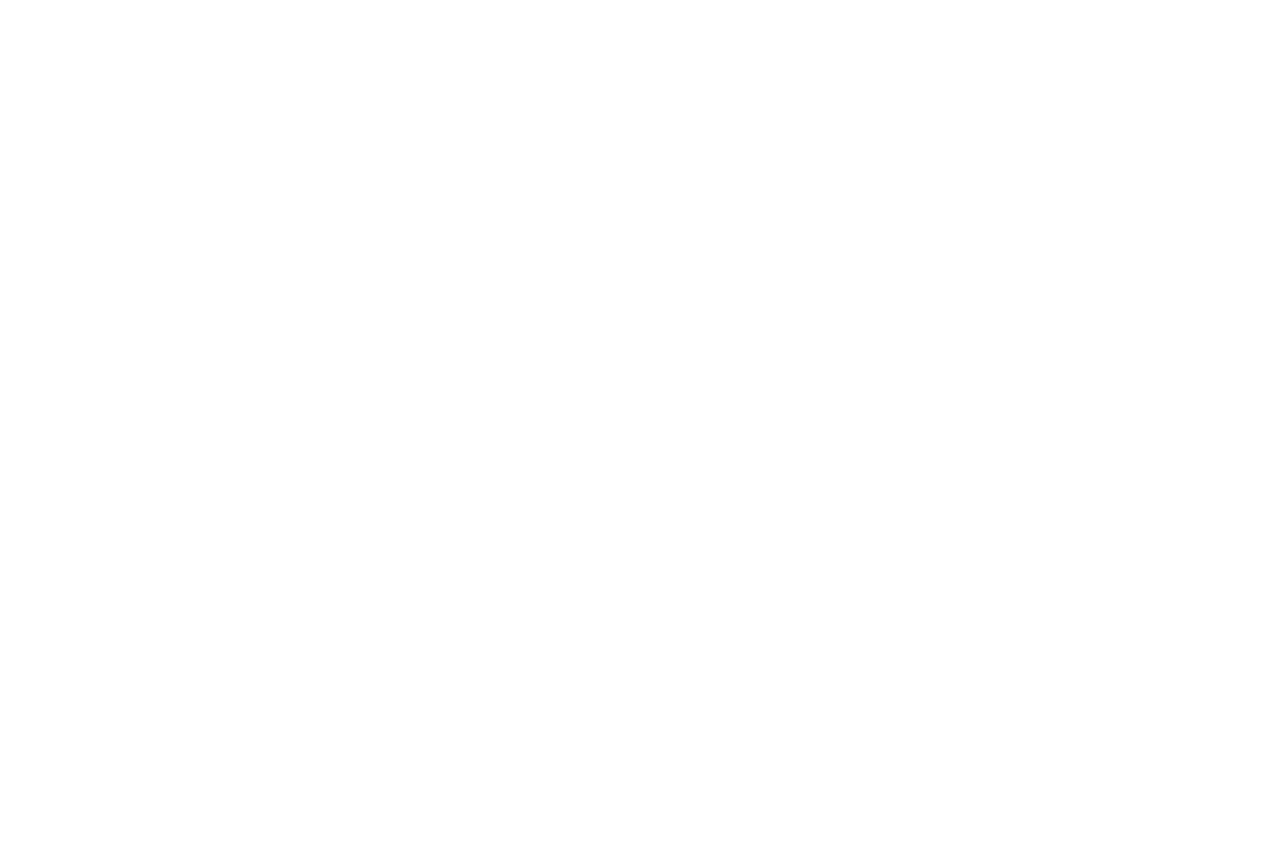
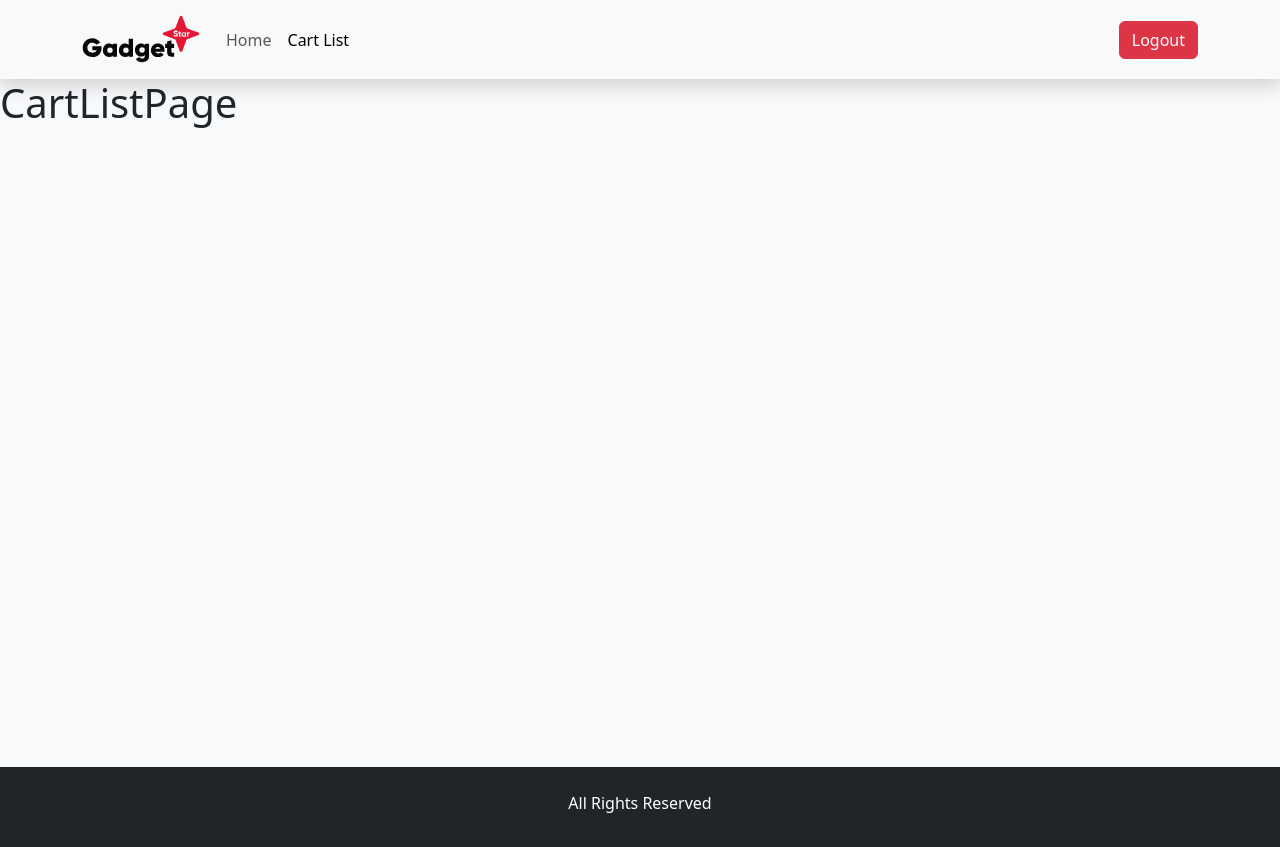
Before and after one commit to imtiaz-cnits/mern-product-cart-project, a React (Vite) app in the folder product-cart/: page /cart-list in a window 1280 px wide. Before the commit the page ends 800 px from the top, so only its background shows below. Built offline with nearby package versions, Linux system fonts and the light colour scheme.

Commit message:
working on components setup

```diff
--- a/product-cart/src/assets/css/Style.css
+++ b/product-cart/src/assets/css/Style.css
@@ -0,0 +1,11 @@
+.nav-logo{
+    width: 120px;
+    height: auto;
+}
+
+.footer-base{
+    margin-top: calc(100vh - 160px) !important;
+}
+.loader{
+    margin-top: 30vh;
+}
--- a/product-cart/src/components/AppNavBar.jsx
+++ b/product-cart/src/components/AppNavBar.jsx
@@ -1,10 +1,40 @@
 import React from 'react';
+import Helper from "../utility/Helper.js";
+import {Container, Nav, Navbar} from "react-bootstrap";
+import {NavLink} from "react-router-dom";
+import logo from "../assets/images/logo.svg"
 
 const AppNavBar = () => {
     return (
-        <div>
+        <Navbar expand="lg" className="bg-body-tertiary bg-white shadow">
+            <Container>
+                <Navbar.Brand href="#">
+                    <img alt="" className="nav-logo" src={logo}/>
+                </Navbar.Brand>
+                <Navbar.Toggle aria-controls="navbarScroll" />
+                <Navbar.Collapse id="navbarScroll">
+                    <Nav
+                        className="me-auto my-2 my-lg-0"
+                        style={{ maxHeight: '100px' }}
+                        navbarScroll
+                    >
+                        <NavLink className="nav-link" to="/">Home</NavLink>
+                        {
+                            Helper.isLogin() &&
+                            <NavLink className="nav-link" to="/cart-list">Cart List</NavLink>
+                        }
 
-        </div>
+                    </Nav>
+                    {
+                        Helper.isLogin() ? (
+                            <button className='btn btn-danger'>Logout</button>
+                        ) :
+                            ( <button className='btn btn-danger'>Login</button> )
+                    }
+
+                </Navbar.Collapse>
+            </Container>
+        </Navbar>
     );
 };
 
--- a/product-cart/src/components/Footer.jsx
+++ b/product-cart/src/components/Footer.jsx
@@ -2,8 +2,12 @@ import React from 'react';
 
 const Footer = () => {
     return (
-        <div>
-
+        <div className="bg-dark container-fluid footer-base m-0 p-3">
+            <div className="row">
+                <div className="col-12 mt-2 text-center text-white">
+                    <p>All Rights Reserved</p>
+                </div>
+            </div>
         </div>
     );
 };
--- a/product-cart/src/main.jsx
+++ b/product-cart/src/main.jsx
@@ -3,7 +3,7 @@ import ReactDOM from 'react-dom/client'
 import App from './App.jsx'
 import 'bootstrap/dist/css/bootstrap.css'
 import 'bootstrap-icons/font/bootstrap-icons.css'
-import 'assets/css/Style.css'
+import './assets/css/Style.css'
 
 ReactDOM.createRoot(document.getElementById('root')).render(
   <React.StrictMode>
--- a/product-cart/src/pages/CartListPage.jsx
+++ b/product-cart/src/pages/CartListPage.jsx
@@ -1,10 +1,11 @@
 import React from 'react';
+import MasterLayout from "../components/MasterLayout.jsx";
 
 const CartListPage = () => {
     return (
-        <div>
-
-        </div>
+        <MasterLayout>
+            <h1>CartListPage</h1>
+        </MasterLayout>
     );
 };
 
--- a/product-cart/src/pages/PageNotFound.jsx
+++ b/product-cart/src/pages/PageNotFound.jsx
@@ -1,10 +1,17 @@
 import React from 'react';
+import MasterLayout from "../components/MasterLayout.jsx";
 
 const PageNotFound = () => {
     return (
-        <div>
-
-        </div>
+        <MasterLayout>
+            <div className="container">
+                <div className="row d-flex justify-content-center text-center">
+                    <div className="col-md-12 mt-5">
+                        <h1>404 Not Found</h1>
+                    </div>
+                </div>
+            </div>
+        </MasterLayout>
     );
 };
 
--- a/product-cart/src/pages/ProductListPage.jsx
+++ b/product-cart/src/pages/ProductListPage.jsx
@@ -1,10 +1,12 @@
 import React from 'react';
+import MasterLayout from "../components/MasterLayout.jsx";
+import ProductList from "../components/ProductList.jsx";
 
 const ProductListPage = () => {
     return (
-        <div>
-
-        </div>
+        <MasterLayout>
+            <ProductList/>
+        </MasterLayout>
     );
 };
 
--- a/product-cart/src/utility/Helper.js
+++ b/product-cart/src/utility/Helper.js
@@ -1,6 +1,6 @@
 class Helper {
     static isLogin() {
-        return false;
+        return true;
     }
 
     static API_BASE = "https://cart-api.teamrabbil.com/api";
```
